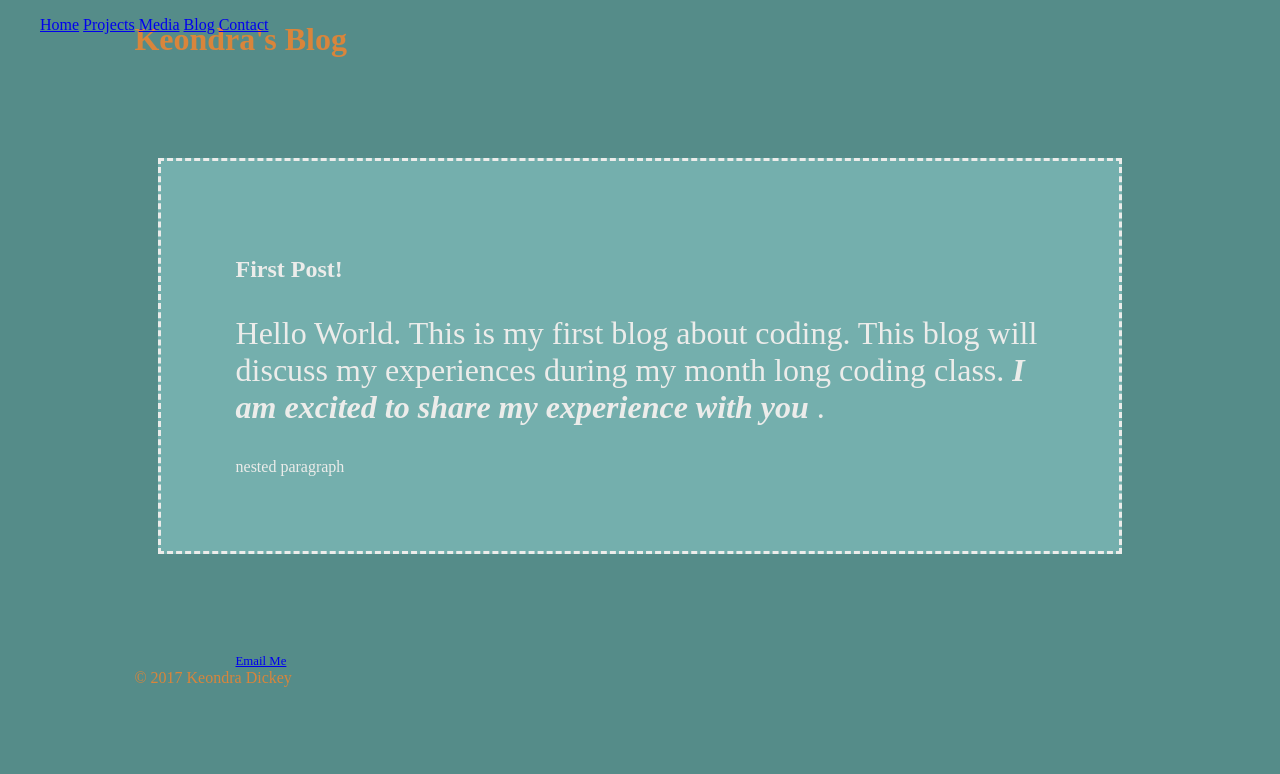
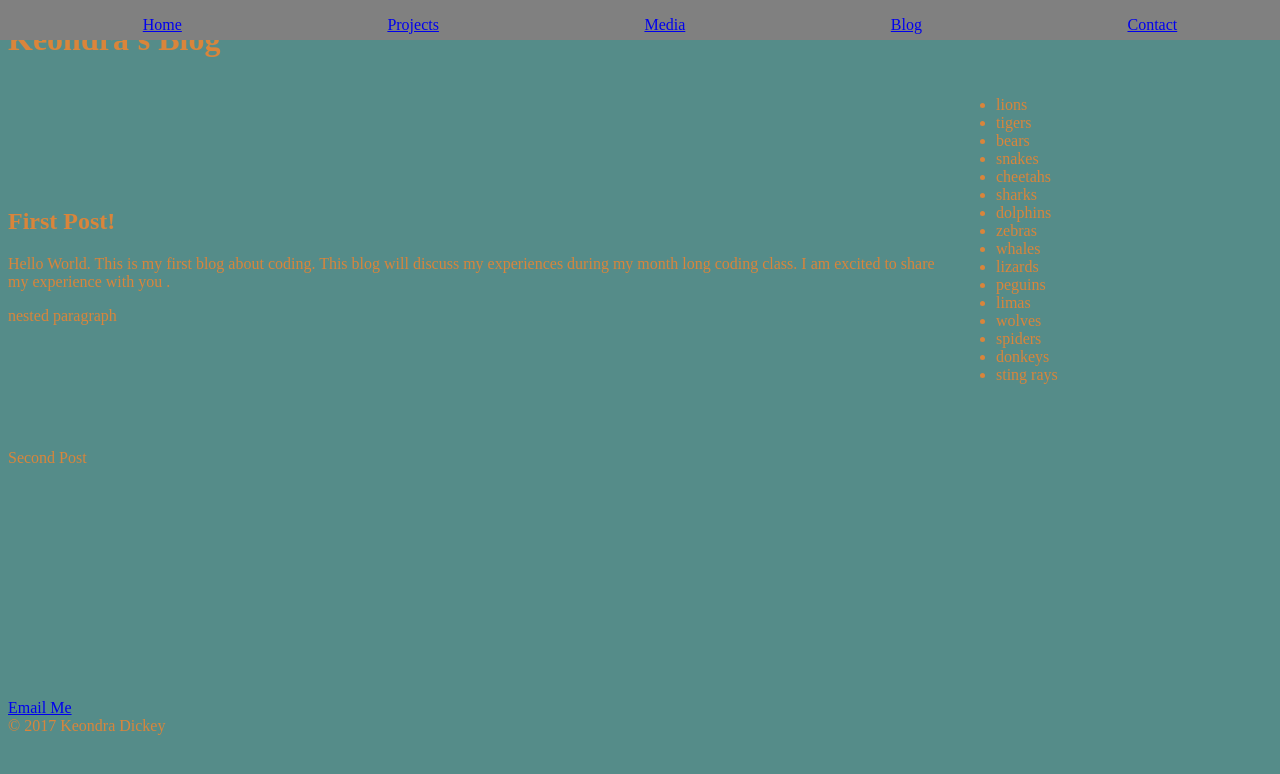
Before and after one commit to kdickey7/keondradickey_portfolio_project, a plain HTML site: page blog/index.html in a window 1280 px wide. Drawn offline with Linux system fonts and the light colour scheme.

Commit message:
updates style css with floater

```diff
--- a/blog/index.html
+++ b/blog/index.html
@@ -53,12 +53,13 @@
   } -->
 
 </head>
+
 <body>
-  <div class="header container">
+
     <h1>Keondra's Blog</h1>
 
   <nav>
-    <ul>
+    <ul class="ul-container">
       <li><a href="../index.html">Home</a></li>
       <li><a href="../projects/index.html">Projects</a></li>
       <li><a href="../media/index.html">Media</a></li>
@@ -68,17 +69,71 @@
   </nav>
 
   <div class="content container">
+    <div class="blogcontent">
+
+<br>
+<br>
+<br>
+<br>
+<br>
+<br>
+
     <h2> First Post! </h2>
-  <p>Hello World. This is my first blog about coding.
-    This blog will discuss my experiences during my month long coding class.
-    <span class="highlight"> I am excited to share my experience with you </span>. </p>
+      <p>Hello World. This is my first blog about coding.
+      This blog will discuss my experiences during my month long coding class.
+        <span class="highlight"> I am excited to share my experience with you
+        </span>.
+      </p>
 
-    <article> nested paragraph </article>
+      <article> nested paragraph
+      </article>
+<br>
+<br>
+<br>
+<br>
+<br>
+<br>
+      <p>
+      Second Post
+      </p>
+    </div>
 
-
+    <div class="sidebar">
+      <ul>
+        <li>lions</li>
+        <li>tigers</li>
+        <li>bears</li>
+        <li>snakes</li>
+        <li>cheetahs</li>
+        <li>sharks</li>
+        <li>dolphins</li>
+        <li>zebras</li>
+        <li>whales</li>
+        <li>lizards</li>
+        <li>peguins</li>
+        <li>limas</li>
+        <li>wolves</li>
+        <li>spiders</li>
+        <li>donkeys</li>
+        <li>sting rays</li>
+      </ul>
+      </div>
   </div>
 
-  <div class="footer container">
+  <br>
+  <br>
+  <br>
+  <br>
+  <br>
+  <br>
+  <br>
+  <br>
+  <br>
+  <br>
+  <br>
+  <br>
+
+  <div class="footer">
     <a href="mailto:kdickey08@gmail.com?Subject=contact%20Form">Email Me</a>
   </div>
   &copy 2017 Keondra Dickey
--- a/css/style.css
+++ b/css/style.css
@@ -1,43 +1,56 @@
+header {
+  margin-top: 20em;
+}
+
 body {
   background-color: #558C89;
   color: #D9853B;
-
-  .container {
-  max-width: 80%;
-  margin: 100px auto 0px auto;
-  }
+}
 
   nav {
   position: fixed;
   top: 0;
   left: 0;
+  height: 2.5em;
+  width: 100vw;
+  background-color: grey;
   }
 
-  nav li{
+  nav>ul.ul-container {
+    display: flex;
+    flex-direction: row;
+    flex-wrap: wrap;
+    justify-content: space-around;
+    align-items: center;
+  }
+
+  nav li {
     display: inline;
     list-style-type: none;
   }
 
-  .header {
-    margin-top: 0;
-  }
-  .content {
-    background-color: #74AFAD;
-    color: #ECECEA;
-    padding: 75px;
-    border: 3px dashed #ECECEA;
+.profilepicture{
+  margin-top: 100px;
+  height: 100px;
+  width: 100px;
+  border-radius: 50%
+}
+  .container {
+    margin-top: : 100px;
+    overflow: auto;
   }
 
-  .footer{
-    font-size: .8em;
+  .blogcontent {
+    float: left;
+    width: 75%;
   }
 
-  .highlight{
-    font-weight: bold;
-    font-style: italic;
+  .sidebar {
+    float:left;
+    width: 25%;
   }
 
 
 div>p {
-  font-size: 2em;
+  font-size: 1em;
 }
```
Also changed, not shown: index.html (+9 -1 lines).
